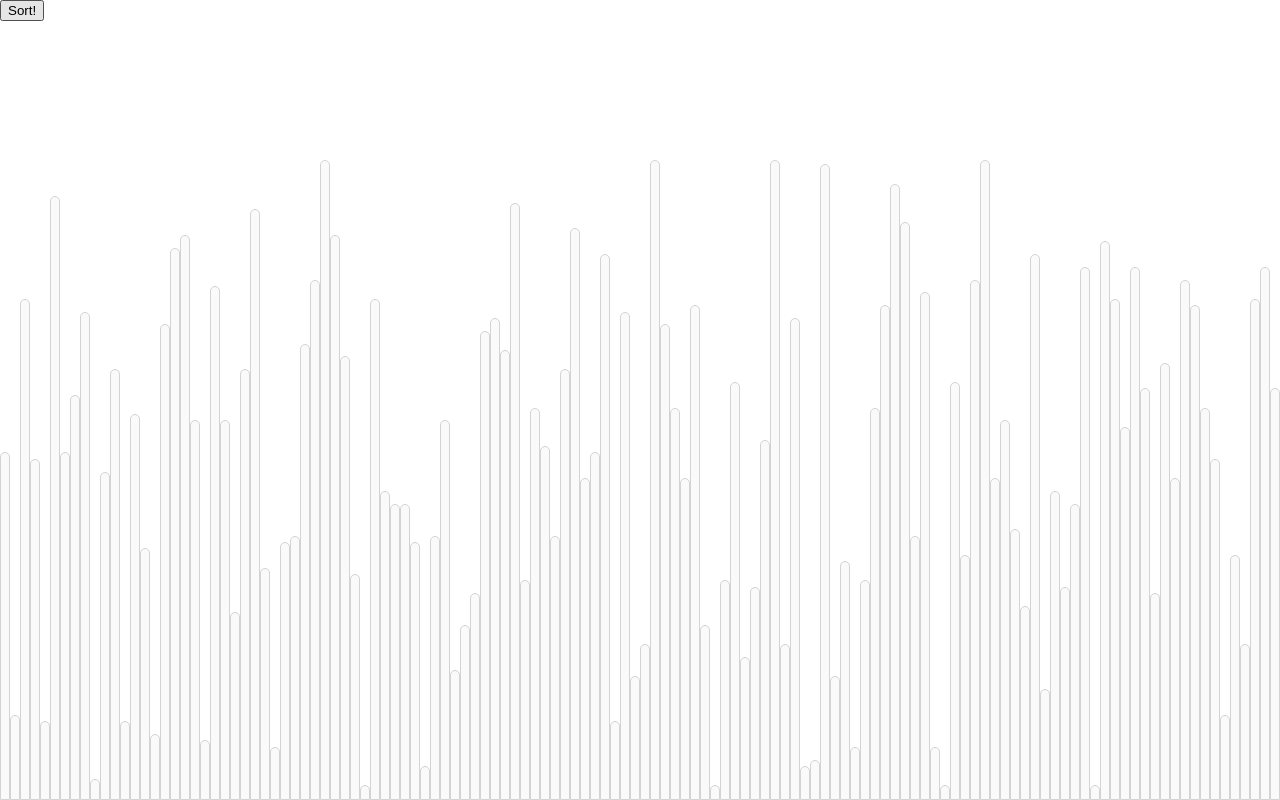
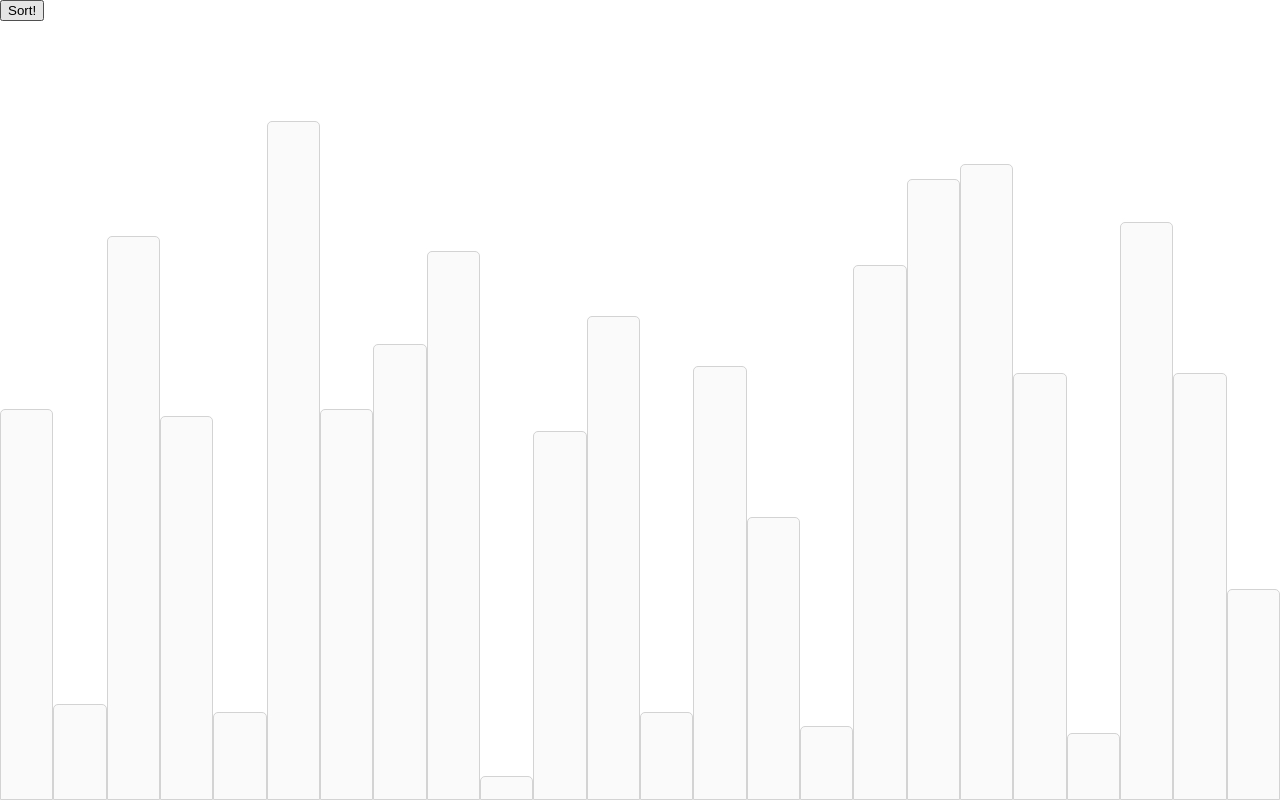
Before and after one commit to m3talux/visual-algorithms, an Angular app: page / in a window 1280 px wide. Built offline with nearby package versions, Linux system fonts and the light colour scheme.

Commit message:
fixed colors and layout

```diff
--- a/src/app/modules/quick-sort/quick-sort.component.html
+++ b/src/app/modules/quick-sort/quick-sort.component.html
@@ -1,8 +1,8 @@
 <div class="content">
-  <div style="height: 20%">
+  <div style="height: 10%">
     <button (click)="startSort()">
       Sort!
     </button>
   </div>
-  <app-bars [bars]="bars" width="100" height="80"></app-bars>
+  <app-bars [bars]="bars" width="100" height="100"></app-bars>
 </div>
--- a/src/app/modules/quick-sort/quick-sort.component.scss
+++ b/src/app/modules/quick-sort/quick-sort.component.scss
@@ -1,5 +1,10 @@
 .content {
   height: 100vh;
   width: 100vw;
-  position: relative;
+  display: flex;
+  flex-direction: column;
+
+  app-bars {
+    flex: 1;
+  }
 }
--- a/src/app/modules/quick-sort/quick-sort.component.ts
+++ b/src/app/modules/quick-sort/quick-sort.component.ts
@@ -1,7 +1,6 @@
 import {Component, OnInit} from '@angular/core';
 import {RandomArrayGenerator} from '../../shared/utils/random.array.generator';
 import {Bar} from '../../shared/models/bar';
-import {BehaviorSubject} from 'rxjs';
 
 @Component({
   selector: 'app-quick-sort',
@@ -17,7 +16,7 @@ export class QuickSortComponent implements OnInit {
   }
 
   ngOnInit(): void {
-    this.bars = RandomArrayGenerator.arrayOfLength(128);
+    this.bars = RandomArrayGenerator.arrayOfLength(24);
   }
 
   startSort(): void {
--- a/src/app/shared/components/bars/bars.component.scss
+++ b/src/app/shared/components/bars/bars.component.scss
@@ -19,15 +19,15 @@
     }
 
     .current {
-      background-color: red;
+      background-color: #ff5329;
     }
 
     .selected {
-      background-color: blue;
+      background-color: #5671ff;
     }
 
     .checked {
-      background-color: green;
+      background-color: #5dc453;
     }
   }
 }
```
